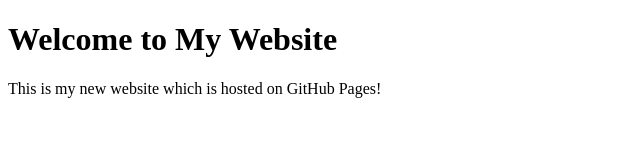
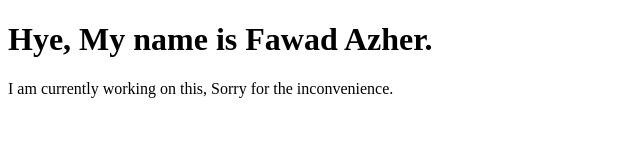
Before and after one commit to Fawad-Malik/Fawad-Malik.github.io, a plain HTML site: page index.html in a window 1280 px wide. Shown: the whole page, without its empty margins (0-640 px from the left). Drawn offline with Linux system fonts and the light colour scheme.

Commit message:
second commit

```diff
--- a/index.html
+++ b/index.html
@@ -8,8 +8,8 @@
   </head>
   <body>
     <main>
-        <h1>Welcome to My Website</h1>
-        <p>This is my new website which is hosted on GitHub Pages!</p>
+        <h1>Hye, My name is Fawad Azher.</h1>
+        <p>I am currently working on this, Sorry for the inconvenience.</p>
     </main>
   </body>
 </html>
```
